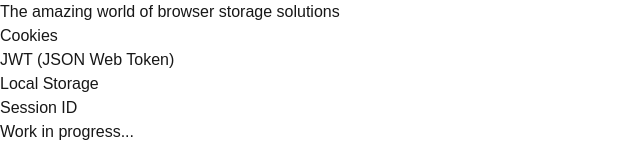
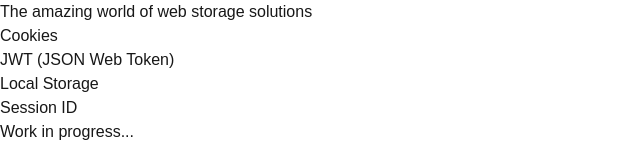
Before and after one commit to Romaalie/web-state-and-storage-tech, a Next.js app: page / in a window 1280 px wide. Shown: the top 160 px of the page, without its empty margins (0-640 px from the left). Built offline with nearby package versions, Linux system fonts and the light colour scheme.

Commit message:
Update main menu text

```diff
--- a/src/app/page.tsx
+++ b/src/app/page.tsx
@@ -10,7 +10,7 @@ export default function Home() {
     <div className="grid grid-rows-[20px_1fr_20px] items-center justify-items-center min-h-screen p-8 pb-20 gap-16 sm:p-20 font-[family-name:var(--font-geist-sans)]">
       <main className="flex flex-col gap-20 row-start-2 items-center sm:items-start">
         <h1 className="text-3xl sm:text-5xl font-bold text-center sm:text-left">
-          The amazing world of browser storage solutions</h1>
+          The amazing world of web storage solutions</h1>
         <div className="flex items-center justify-center w-full">
           <ul className="grid grid-cols-2 gap-6 items-center justify-center">
             <li>
```
